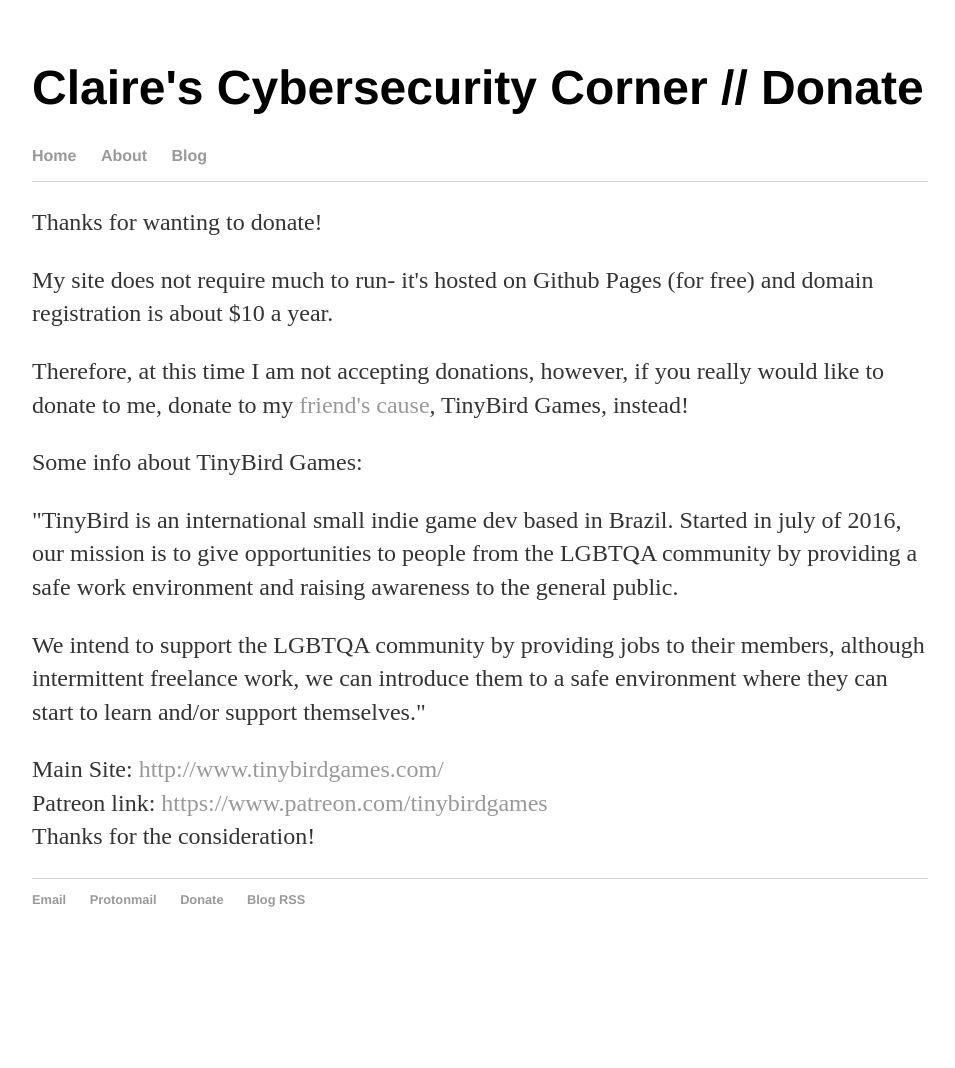
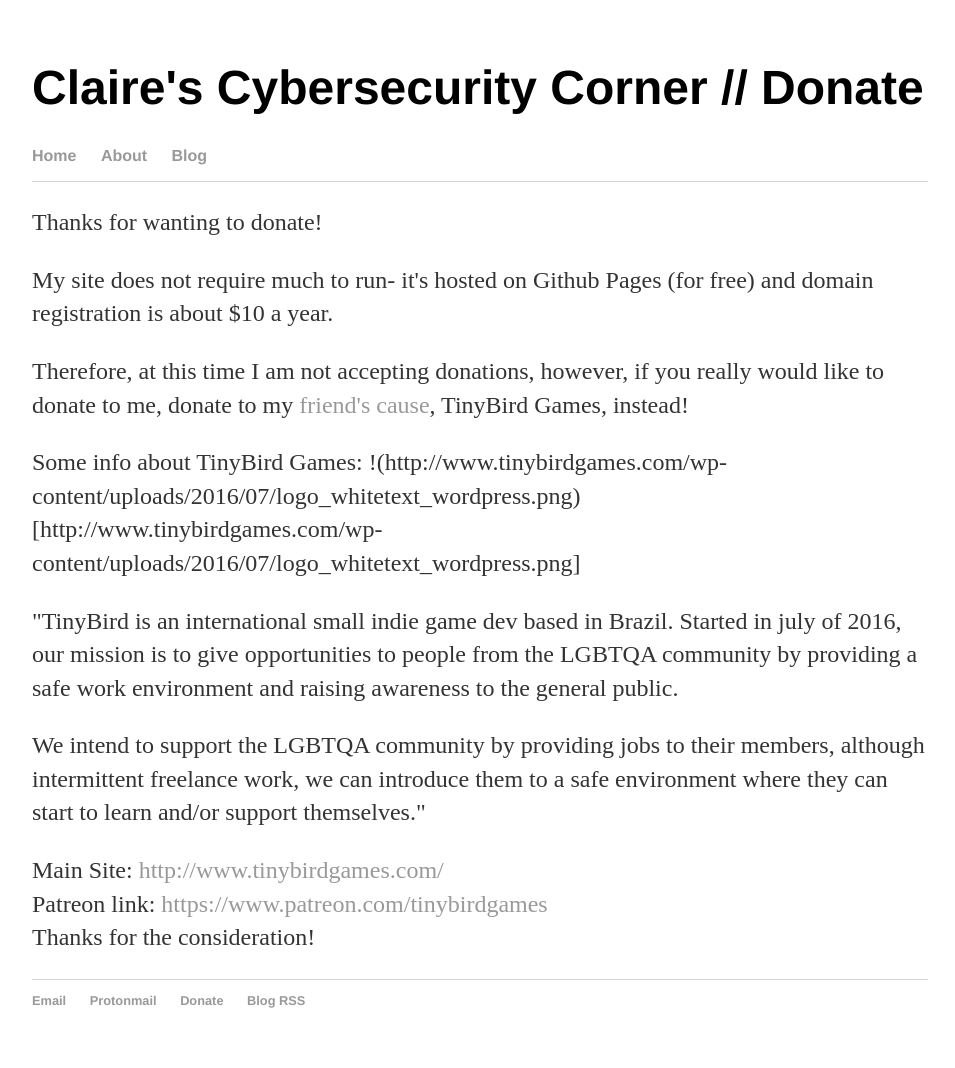
Before and after one commit to sle3man/sle3man.github.io, a Jekyll site: the page built from donate.html, in a window 1280 px wide. Shown: the whole page, without its empty margins (160-1115 px from the left). Built offline with Jekyll 4.4.1, drawn with Linux system fonts in a browser that asks for light colours; before the commit the page ends 967 px from its top, so only the background shows below that; some of the changed lines change nothing that is shown.

Commit message:
Update donate.html

```diff
--- a/donate.html
+++ b/donate.html
@@ -15,8 +15,11 @@
   </p>
   <p>
   Some info about TinyBird Games:
+    !(http://www.tinybirdgames.com/wp-content/uploads/2016/07/logo_whitetext_wordpress.png)[http://www.tinybirdgames.com/wp-content/uploads/2016/07/logo_whitetext_wordpress.png]
  </p>
   <p>
+
+
   "TinyBird is an international small indie game dev based in Brazil.
   Started in july of 2016, our mission is to give opportunities to people from the LGBTQA community by providing a safe work
   environment and raising awareness to the general public.
```
